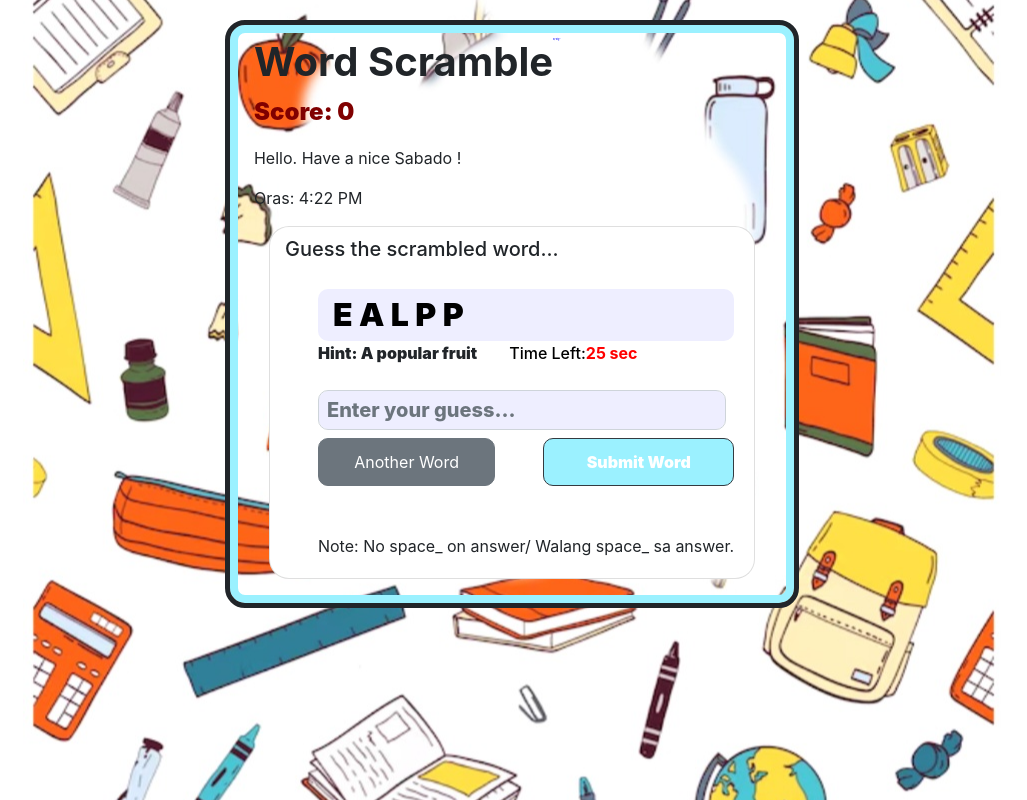
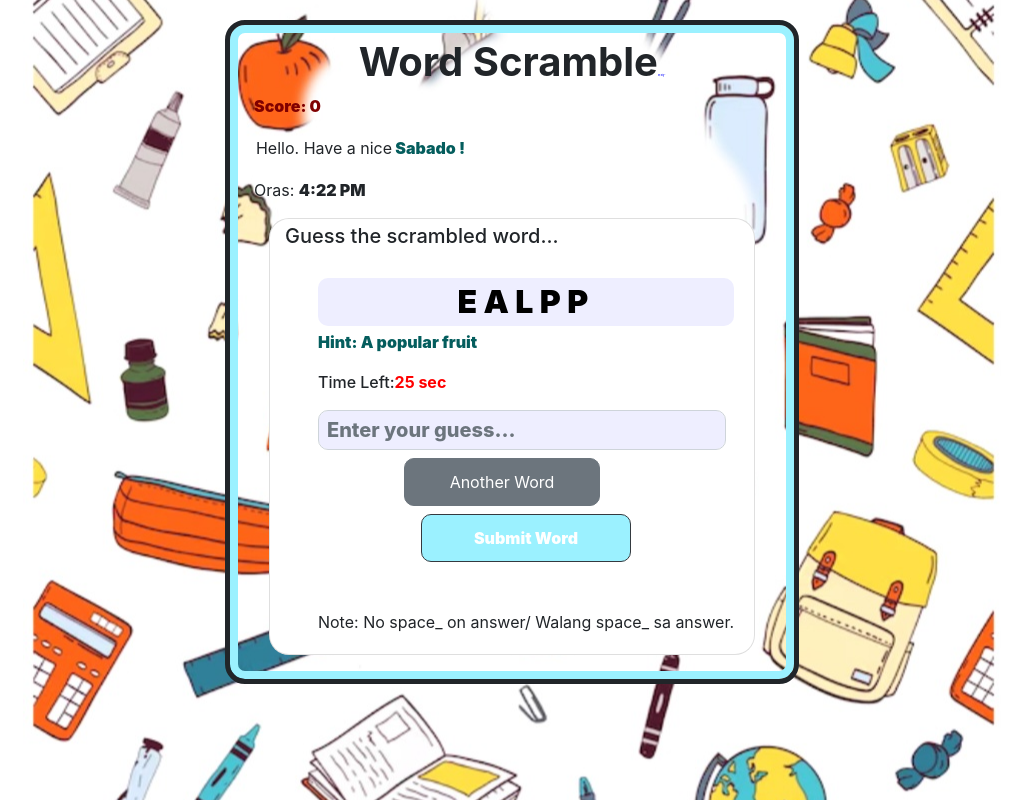
Before and after one commit to ronix851/Bbquiz2, a plain HTML site: page scramble.html in a window 1280 px wide. Shown: the whole page, without its empty margins (128-1155 px from the left). Drawn offline with nearby package versions, Linux system fonts and the light colour scheme.

Commit message:
Update style.css

```diff
--- a/style.css
+++ b/style.css
@@ -11,7 +11,13 @@ body {
     background: url('bg.jpg') no-repeat center center fixed;
     rgb(180 , 180, 180) !important;
  }
- #gues1, #ps, #btns1, #word1, .word, .main pt-4, .title, p5 {display:flex;}
+
+ #gues1, #ps, #btns1, #word1, .word, .main pt-4, .title, p5,  {display:flex;}
+
+#dayp, timep {
+    padding: 2px 2px 2px 2px;
+    margin: 1px 1px 1px 1p;
+}
 
 .main {
     padding:0;
@@ -22,6 +28,11 @@ body {
     border-radius: 20px/20px;
     margin: 20px 20px 20px 20px;
     border:5px solid;
+       -webkit-animation-name: animatetop;
+	     -webkit-animation-duration: 2s;
+	     -animation-name: animatetop;
+	     -animation-duration: 2s;
+
 }
 
 .main pt-4 {
@@ -32,7 +43,7 @@ body {
 }
 
 .card {
-    padding-top: 10px;
+    padding-top: 5px;
     border-radius: 20px !important;
 }
 
@@ -93,7 +104,7 @@ body {
 }
 
 .p1 {
-  font-size: 1.5em;
+  font-size: 1em;
   color: maroon;
   font-weight: 900;
 
@@ -105,35 +116,32 @@ p{margin-top:1em;}
     font-size: 1em;
     font-weight:800;
     color:green;
-      -webkit-animation-name: animatetop;
-	     -webkit-animation-duration: 2s;
-	     -animation-name: animatetop;
-	     -animation-duration: 2s;
-    ease-in-out: 2s;
- }
+    animation-duration: 3s;
+    ease-in-out: 3s;
+  }
 
 #time{
     font-size: 1em;
   font-color: black;
   font-weight: 500;
+  margin-top:4px;
 }
 #time strong{color: red;}
-#time{color:black;}
+
 #hint1 {
+    margin-top:4px;
     font-weight: 900;
-    color: night;
+    color: #045D5D ;
     margin-right: 2em;
    }
+
 #mali, #wala {
     display: none;
     font-size: 1em;
     font-weight:800;
     color:red;
-      -webkit-animation-name: animatetop;
-	     -webkit-animation-duration: 2s;
-	     -animation-name: animatetop;
-	     -animation-duration: 2s;
-
+    animation-duration: 3s;
+    ease-in-out: 3s;
     }
 .title span {font-size:2px; color: blue;}
 #modal {
@@ -147,6 +155,7 @@ p{margin-top:1em;}
     margin: 10px 10px 10px 10px;
     border:5px solid;
     width: 400px;
+      -webkit-animation-name: animatetop;
 	}
 
 #score2 {
@@ -156,3 +165,9 @@ p{margin-top:1em;}
     color: maroon;
     margin-bottom: 4em;
 }
+#day{
+    font-weight:1000;
+    color:#045D5D;
+    }
+
+#timenow {font-weight:1000; margin-top:3px;}
```
